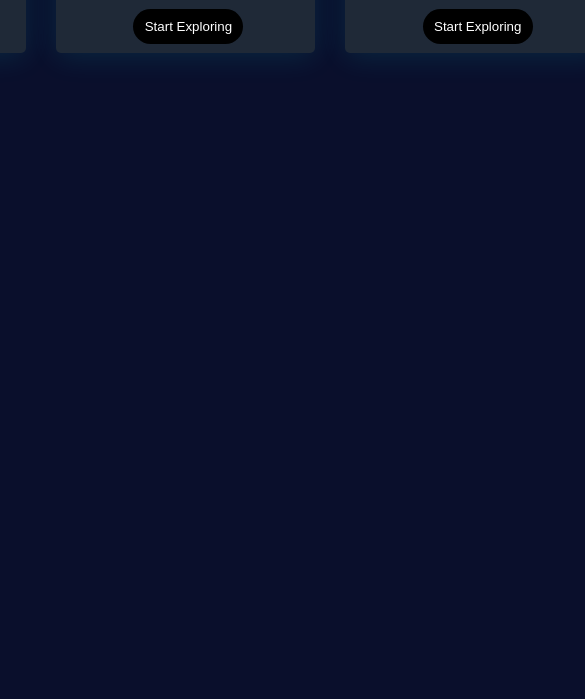
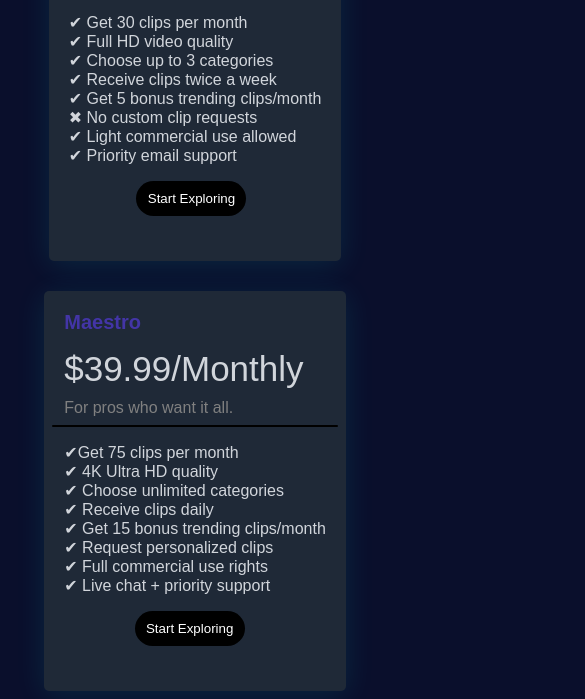
Before and after one commit to 21captins/Pricing-table, a plain HTML site: page index.html in a window 390 px wide. Shown: the part 694-1393 px from the top of the page, 585 px wide, since content can reach past the window. Before the commit the page ends 977 px from the top, so only its background shows below. Drawn offline with Linux system fonts and the light colour scheme.

Commit message:
Add files via upload

```diff
--- a/style.css
+++ b/style.css
@@ -76,3 +76,10 @@ hr{
     font-weight: 500;
     margin-left: 30%;
 }
+
+@media (max-width: 600px){
+    .pricing-container{
+        flex-direction: column;
+        height: 100%;
+    }
+}
```
